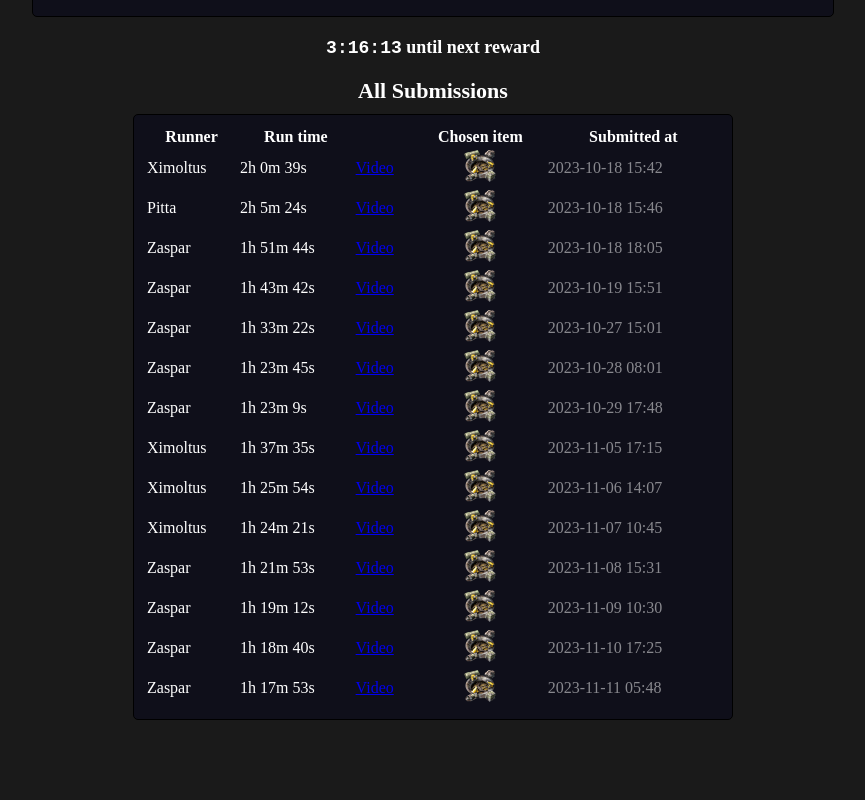
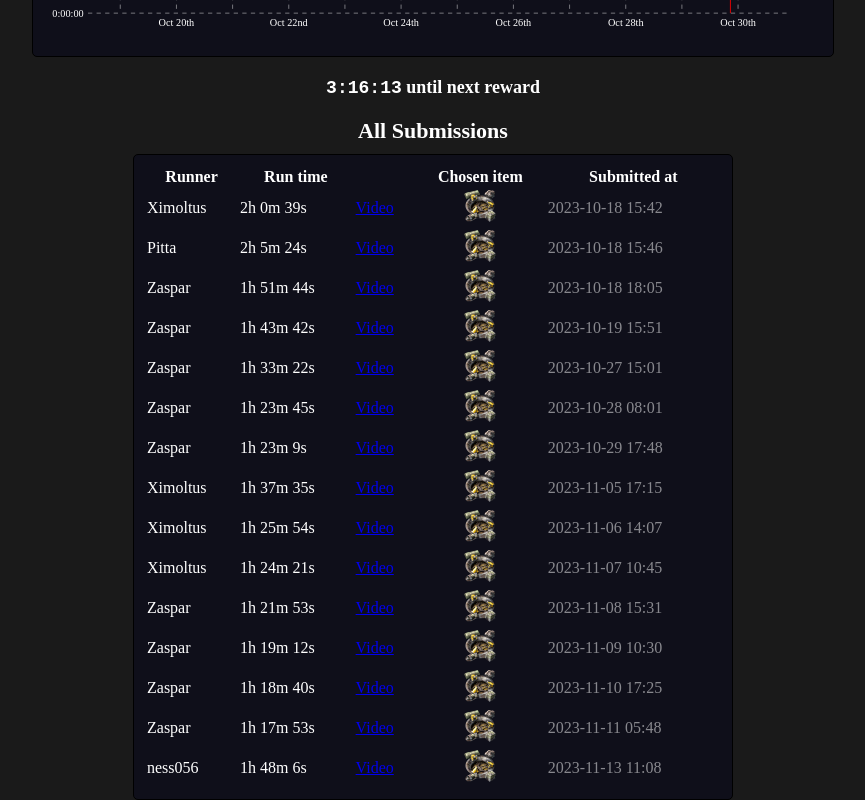
Before and after one commit to petersn/factorio-mod-speedruns-leaderboard, a React app: page / in a window 1280 px wide. Shown: the part 1518-2318 px from the top of the page, without its empty margins (207-1072 px from the left). Before the commit the page ends 2238 px from the top, so only its background shows below. Built offline with nearby package versions, Linux system fonts and the light colour scheme.

Commit message:
Adding run

```diff
--- a/src/App.tsx
+++ b/src/App.tsx
@@ -136,6 +136,13 @@ const RUNS: Run[] = [
     timestamp: '2023-11-11 05:48',
     time: [1, 17, 53],
     link: 'https://www.twitch.tv/videos/1974556256',
+    chosenItem: 'Rocket_silo.png',
+  },
+  {
+    runner: 'ness056',
+    timestamp: '2023-11-13 11:08',
+    time: [1, 48,  6],
+    link: 'https://www.youtube.com/watch?v=iQBfcMriE5U',
     chosenItem: 'Rocket_silo.png',
   },
 ];
```
